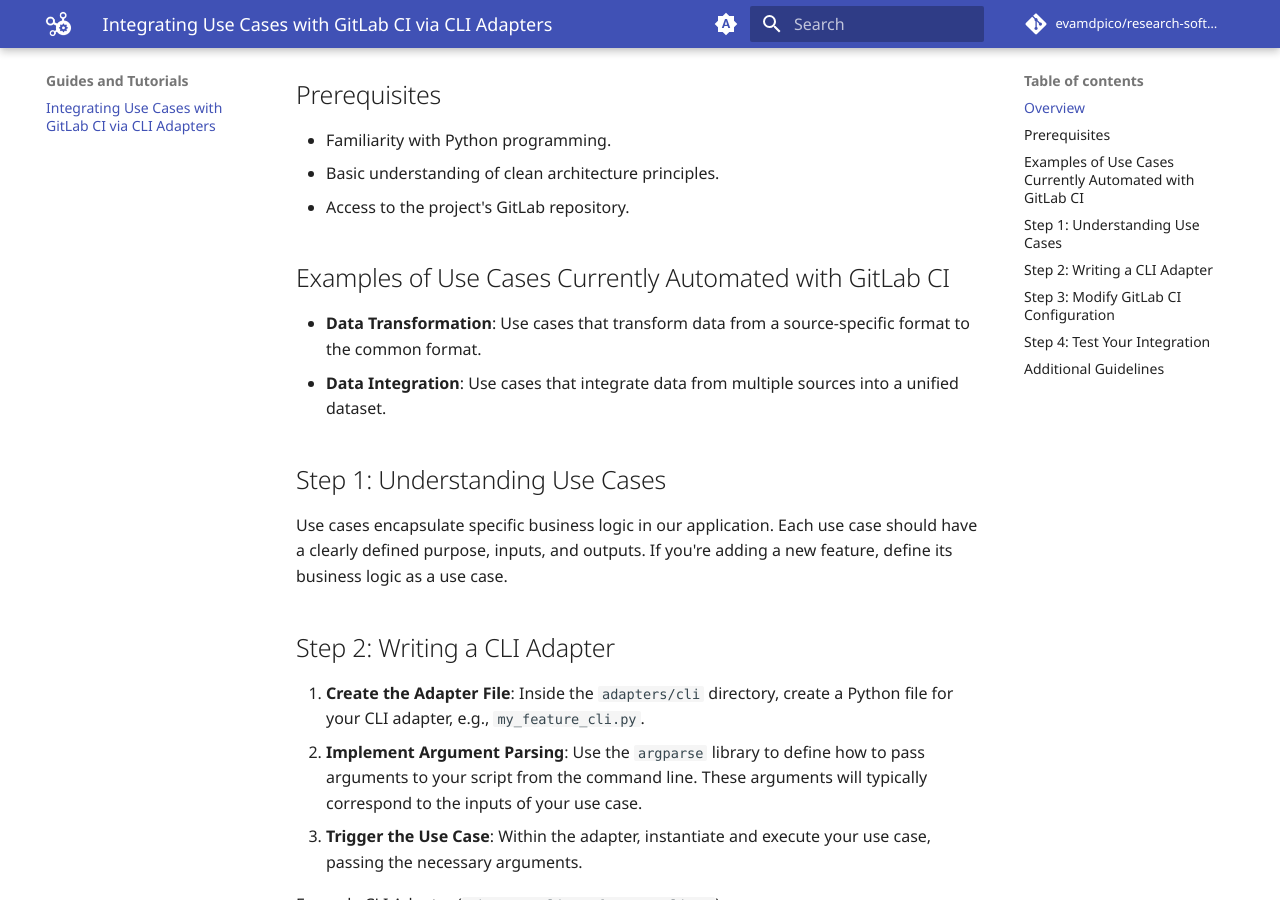
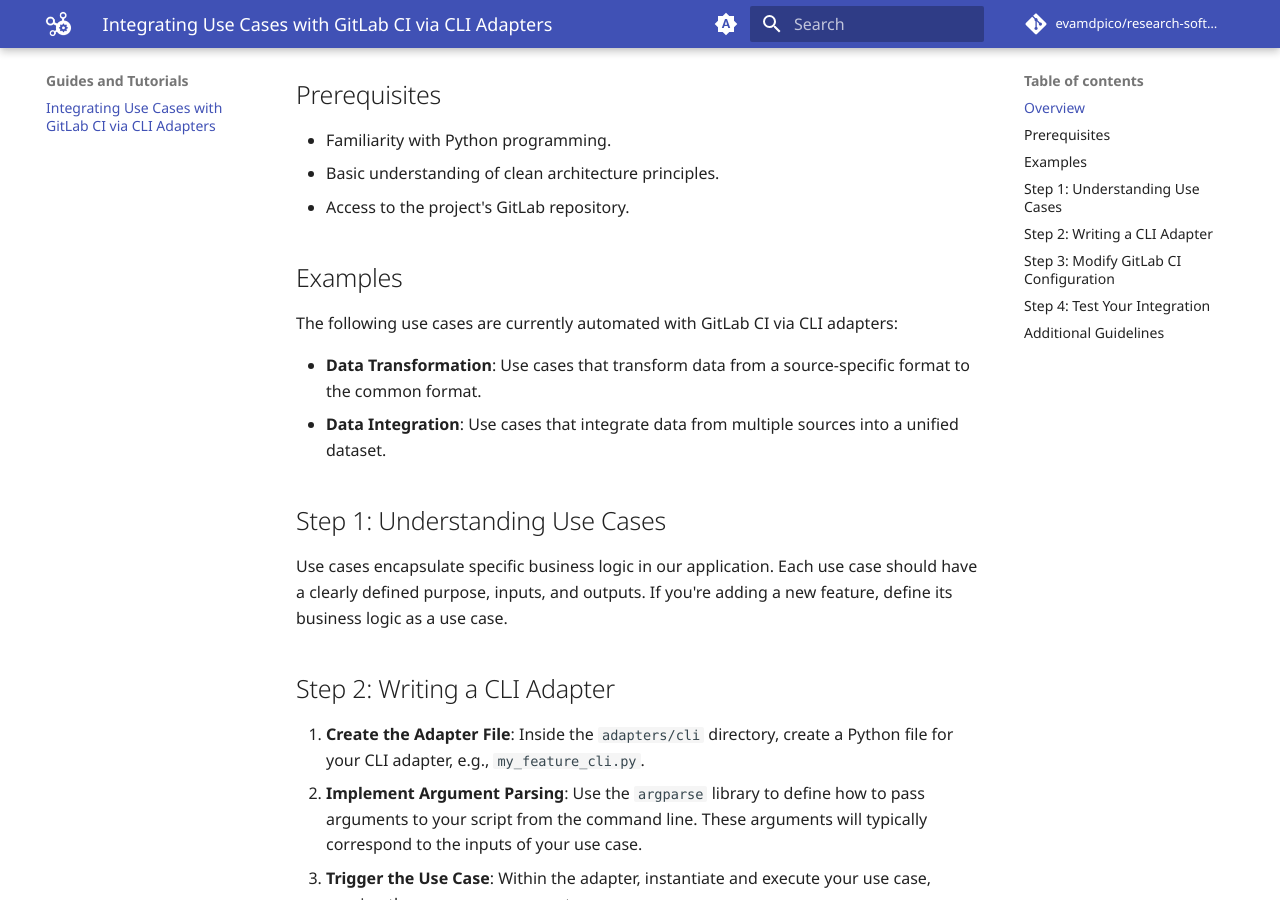
Before and after one commit to inab/research-software-etl, an MkDocs documentation site: the page built from docs/tutorials_and_guides/use_cases_gitlab_ci.md, in a window 1280 px wide and 900 px high, scrolled down 386 px. Built offline with MkDocs 1.6.1 and Material for MkDocs 9.7.7, drawn with Linux system fonts in a browser that asks for light colours; some web fonts are replaced.

Commit message:
docs(use_cases_gitlab_ci.md): add text to use cases examples

```diff
--- a/docs/tutorials_and_guides/use_cases_gitlab_ci.md
+++ b/docs/tutorials_and_guides/use_cases_gitlab_ci.md
@@ -10,7 +10,8 @@ This guide provides instructions for contributors on how to integrate applicatio
 - Basic understanding of clean architecture principles.
 - Access to the project's GitLab repository.
 
-## Examples of Use Cases Currently Automated with GitLab CI
+## Examples
+The following use cases are currently automated with GitLab CI via CLI adapters:
 
 - **Data Transformation**: Use cases that transform data from a source-specific format to the common format.
 - **Data Integration**: Use cases that integrate data from multiple sources into a unified dataset.
```
